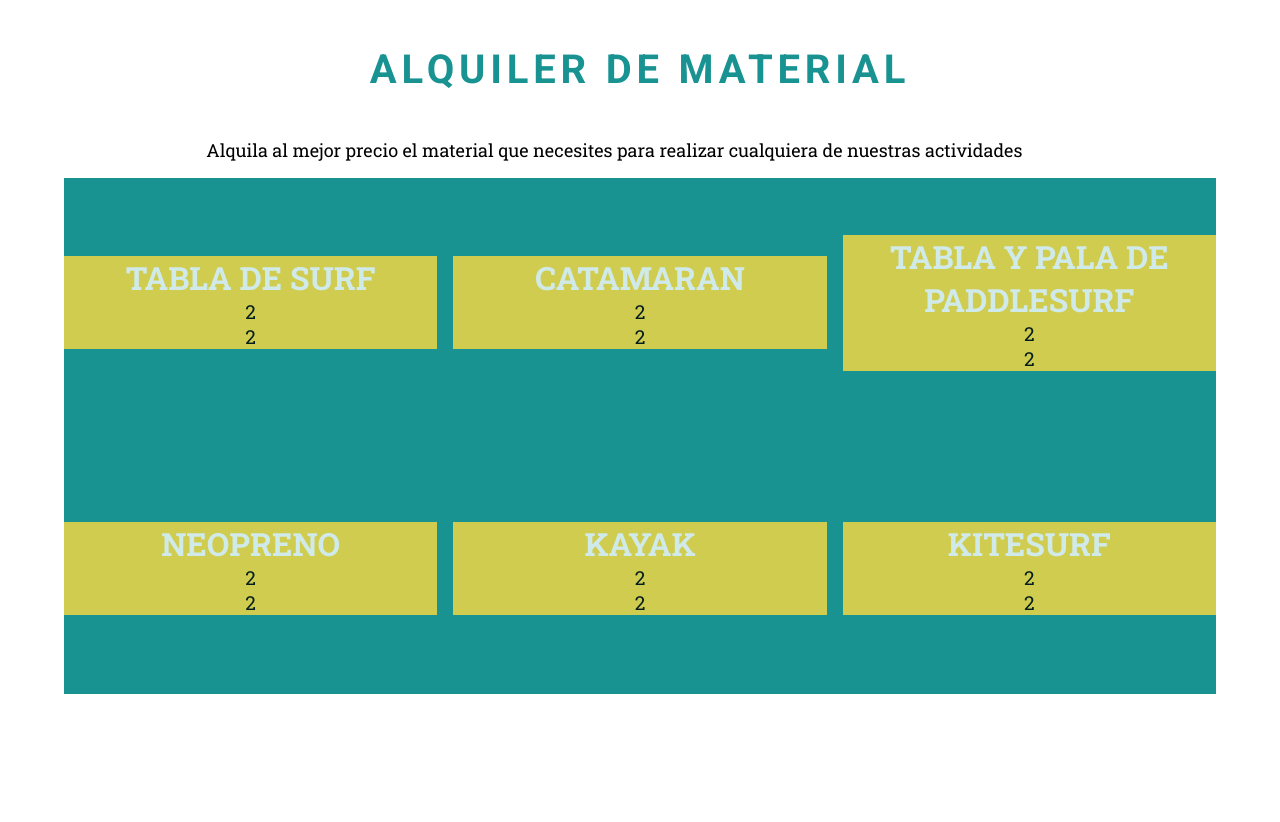
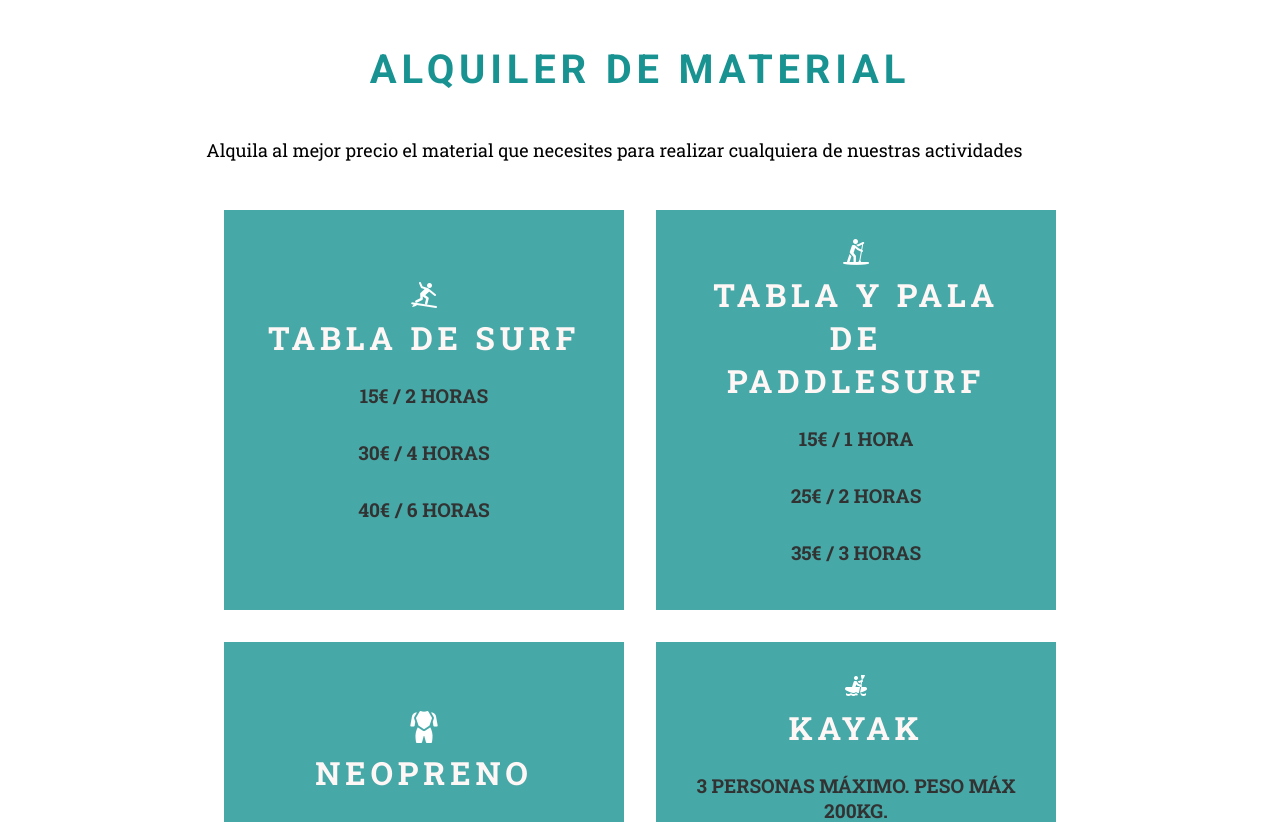
Before and after one commit to Rous-99/pagina-surf, a plain HTML site: page alquiler.html in a window 1280 px wide. Shown: the part 122-944 px from the top of the page. Before the commit the page ends 816 px from the top, so only its background shows below. Drawn offline with Linux system fonts and the light colour scheme.

Commit message:
seccion-material-terminada

```diff
--- a/alquiler.html
+++ b/alquiler.html
@@ -18,9 +18,9 @@
                 </button>
                 <ul class="nav__ul no-activo">
                     <li class="nav__ul_li"><a href="../index.html" class="nav__ul__link">Inicio</a></li>
-                    <li class="nav__ul_li"><a href="#" class="nav__ul__link">Reservas</a></li>
-                    <li class="nav__ul_li"><a href="#activitys" class="nav__ul__link">Actividades</a></li>
-                    <li class="nav__ul_li"><a href="#" class="nav__ul__link">Alquiler</a></li>
+                    <li class="nav__ul_li"><a href="" class="nav__ul__link">Reservas</a></li>
+                    <li class="nav__ul_li"><a href="" class="nav__ul__link">Actividades</a></li>
+                    <li class="nav__ul_li"><a href="./alquiler.html" class="nav__ul__link">Alquiler</a></li>
                     <li class="nav__ul_li"><a href="#" class="nav__ul__link">Ubicación</a></li>
                 </ul>
             </nav>
@@ -30,47 +30,78 @@
                 <p class="info__paragraph">Alquila al mejor precio el material que necesites para realizar cualquiera de nuestras actividades</p>
                 <article class="info__types">
                     <section class="info__alquiler background">
+                        <img src="./img/icons/surf-icon.png" alt="" srcset="">
                         <h3 class="title__link">Tabla de Surf</h3>
                         <ul class="alquiler__horas">
-                            <li class="alquiler__li">2</li>
-                            <li class="alquiler__li">2</li>
+                            <li class="alquiler__li">15€ / 2 horas</li>
+                            <li class="alquiler__li">30€ / 4 horas</li>
+                            <li class="alquiler__li">40€ / 6 horas</li>
+                        </ul>
+                    </section>
+                    </section>
+                    <section class="info__alquiler background">
+                        <img src="./img/icons/paddlesurf-icon.png" alt="" srcset="">
+                        <h3 class="title__link">Tabla y pala de paddlesurf</h3>
+                        <ul class="alquiler__horas">
+                            <li class="alquiler__li">15€ / 1 hora</li>
+                            <li class="alquiler__li">25€ / 2 horas</li>
+                            <li class="alquiler__li">35€ / 3 horas</li>
                         </ul>
                     </section>
                     <section class="info__alquiler background">
-                        <h3 class="title__link">Catamaran</h3>
+                        <img src="./img/icons/neopreno-icon.png" alt="" srcset="">
+                        <h3 class="title__link">Neopreno</h3>
                         <ul class="alquiler__horas">
-                            <li class="alquiler__li">2</li>
-                            <li class="alquiler__li">2</li>
+                            <li class="alquiler__li">3€ / 2 horas</li>
+                            <li class="alquiler__li">5€ / 4 horas</li>
+                            <li class="alquiler__li">8€ / 6 horas</li>
                         </ul>
                     </section>
                     <section class="info__alquiler background">
-                        <h3 class="title__link">Tabla y pala de paddlesurf</h3>
+                        <img src="./img/icons/kayak-icon.png" alt="">
+                        <h3 class="title__link">Kayak</h3>
                         <ul class="alquiler__horas">
-                            <li class="alquiler__li">2</li>
-                            <li class="alquiler__li">2</li>
+                            <li class="alquiler__li">3 personas máximo. Peso Máx 200kg.</li>
+                            <li class="alquiler__li">15€ / 1 hora</li>
+                            <li class="alquiler__li">25€ / 2 horas</li>
+                            <li class="alquiler__li">35€ / 3 horas</li>
                         </ul>
                     </section>
                     <section class="info__alquiler background">
-                        <h3 class="title__link">Neopreno</h3>
+                        <img src="./img/icons/kitesurf-icon.png" alt="" srcset="">
+                        <h3 class="title__link">Kitesurf</h3>
                         <ul class="alquiler__horas">
-                            <li class="alquiler__li">2</li>
-                            <li class="alquiler__li">2</li>
+                            <li class="alquiler__li">25€ / 1 hora</li>
+                            <li class="alquiler__li">65€ / Bono 5 horas</li>
+                            <li class="alquiler__li">100€ / Bono 10 horas</li>
                         </ul>
                     </section>
                     <section class="info__alquiler background">
-                        <h3 class="title__link">Kayak</h3>
+                        <img src="./img/icons/windsurf-icon.png" alt="" srcset="">
+                        <h3 class="title__link">WindSurf</h3>
                         <ul class="alquiler__horas">
-                            <li class="alquiler__li">2</li>
-                            <li class="alquiler__li">2</li>
+                            <li class="alquiler__li">25€ / 1 hora</li>
+                            <li class="alquiler__li">65€ / 2 horas</li>
+                            <li class="alquiler__li">90€ / 3 horas</li>
                         </ul>
                     </section>
                     <section class="info__alquiler background">
-                        <h3 class="title__link">Kitesurf</h3>
-                        <ul class="alquiler__horas">
-                            <li class="alquiler__li">2</li>
-                            <li class="alquiler__li">2</li>
-                        </ul>
-                    </section>
+                        <img src="./img/icons/catamaran-icon.png" alt="" srcset="">
+                        <h3 class="title__link">Catamaran</h3>
+                        <div class="container__extra">
+                            <ul class="alquiler__horas">
+                                <li class="alquiler__li">3 personas máximo</li>
+                                <li class="alquiler__li">40€ / 1 hora</li>
+                                <li class="alquiler__li">110€ / 3 horas</li>
+                                <li class="alquiler__li">150€ / 5 horas</li>
+                            </ul>
+                            <ul class="alquiler__horas">
+                                <li class="alquiler__li">Paseos con instructor</li>
+                                <li class="alquiler__li">15€ / 1/2 hora</li>
+                                <li class="alquiler__li">25€ / 1 hora</li>
+                                <li class="alquiler__li">45€ / 2 horas</li>
+                            </ul>
+                        </div>
                 </article>
             </article>
     </main>
--- a/css/actividades.css
+++ b/css/actividades.css
@@ -121,7 +121,6 @@ body{
     width: 100%;
     min-width: 200px;
     background-image: url(../img/surf-page.jpg);
-    margin-top: 1rem;
     margin-bottom: 1rem;
 }
 
@@ -178,7 +177,6 @@ body{
 .surf__prices{
     margin-left: 2rem;
     margin-right: 1rem;
-    /* background-color: var(--nav-background); */
 }
 
 .info__materials{
@@ -196,31 +194,32 @@ body{
 
 
 .info__types{
-    background-color: #189392;
+    gap: 2rem;
+    width: 90%;
+    padding: 2rem;
+    /* background-color: #fedb3f; */
     display: flex;
+    flex-direction: column;
     flex-flow: row wrap;
     justify-content: center;
     align-items: center;
-    gap: 2rem;
-    width: 90%;
     margin: 0 auto;
-    /* display: grid;
-    background-color: #189392;
-    grid-template-columns: repeat(2,minmax(100px,1fr));
-    grid-template-rows: repeat(3,300px);
-    gap:1rem;
-    width: 100%; */
 }
 
 .title__link{
     text-decoration: none;
-    color: var(--white-color);
+    color: var(--nav-background);
     font-size: 2rem;
     text-transform: uppercase;
+    letter-spacing: .3rem;
+    padding: .5rem;
 }
 
 .info__alquiler{
-    background-color: #fedb3f;
+    background-color:var(--cyan-fuerte-color);
+    padding: 2rem;
+    width: 400px;
+    height: 400px;
 }
 
 .alquiler__horas{
@@ -229,6 +228,20 @@ body{
     font-family: var(--main-text);
     font-size: 1.2rem;
 }
+
+.container__extra{
+    display: flex;
+    width: 100%;
+}
+
+.alquiler__li{
+   text-transform: uppercase;
+   padding: 1rem .3rem;
+   font-weight: 400;
+   color:black;
+   font-weight: bold;
+}
+
 
 @media (min-width:1024px) {
 
@@ -305,11 +318,5 @@ body{
         grid-column: 2/3;
     }
 
-    .info__types{
-        display: grid;
-        grid-template-columns: repeat(3,minmax(100px,1fr));
-        grid-template-rows: repeat(2,250px);
-        gap:1rem;
-    }
 
 }
--- a/css/style.css
+++ b/css/style.css
@@ -221,11 +221,11 @@ body{
 }
 
 .title__link:hover{
-    color:var(--main-color);
+    color:black;
 }
 
 .info__experiencias{
-    /* background-color: aquamarine; */
+    /* background-color: aquamarine;* */
     height: 400px;
     padding-top: .7rem;
     padding-bottom: .7rem;
```
Also changed, not shown: index.html (+0 -10 lines), img/icons/neopreno-icon.png (added).
